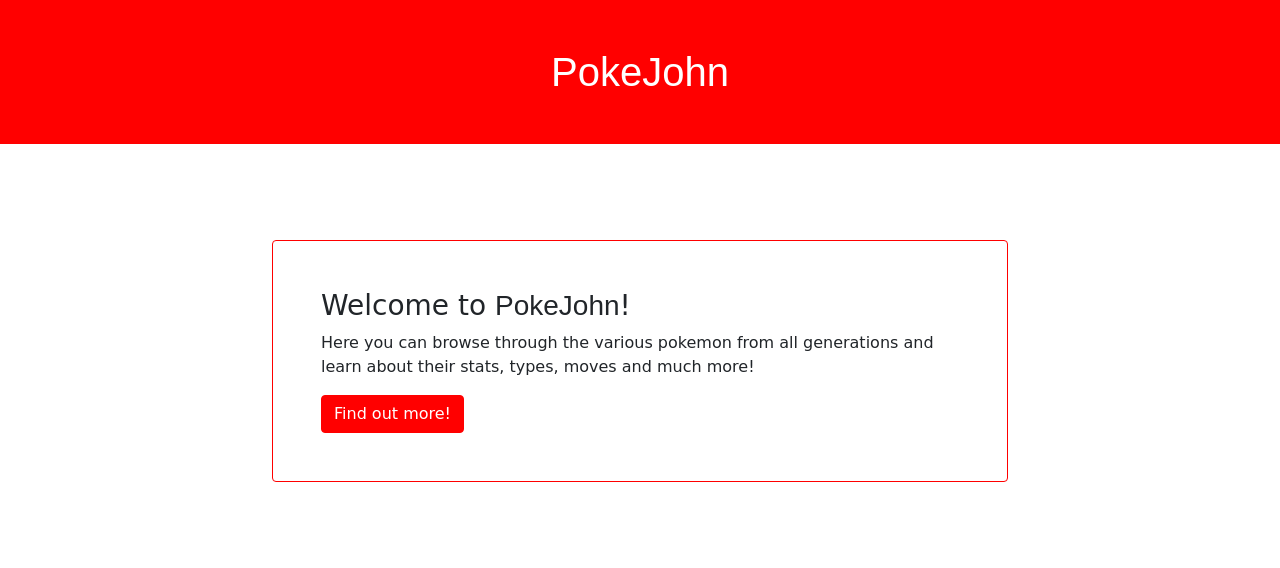
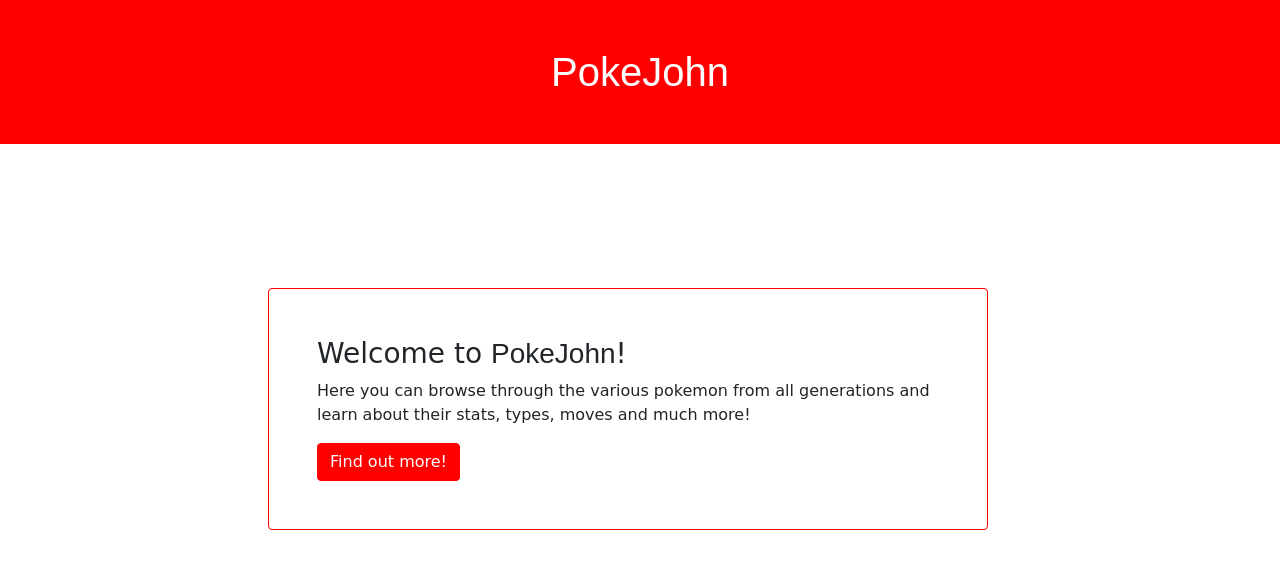
Before and after one commit to jdimas87/PokeJohn, a React (Create React App) app: page / in a window 1280 px wide. Shown: the top 568 px of the page. Built offline with nearby package versions, Linux system fonts and the light colour scheme; the HTML template or start-up script is replaced by a standard one; a web font is replaced by a local one.

Commit message:
Adds layout update

```diff
--- a/src/components/layouts/layout.js
+++ b/src/components/layouts/layout.js
@@ -1,6 +1,6 @@
 import { Fragment } from 'react';
 import { Outlet } from 'react-router-dom';
-import { Container } from 'react-bootstrap';
+import { Container, Row } from 'react-bootstrap';
 import Header from '../UI/header';
 import Footer from '../UI/footer';
 
@@ -8,8 +8,10 @@
   return (
     <Fragment>
       <Header />
-      <Container>
-        <Outlet />
+      <Container className='py-5'>
+        <Row>
+          <Outlet />
+        </Row>
       </Container>
       <Footer />
     </Fragment>
```
